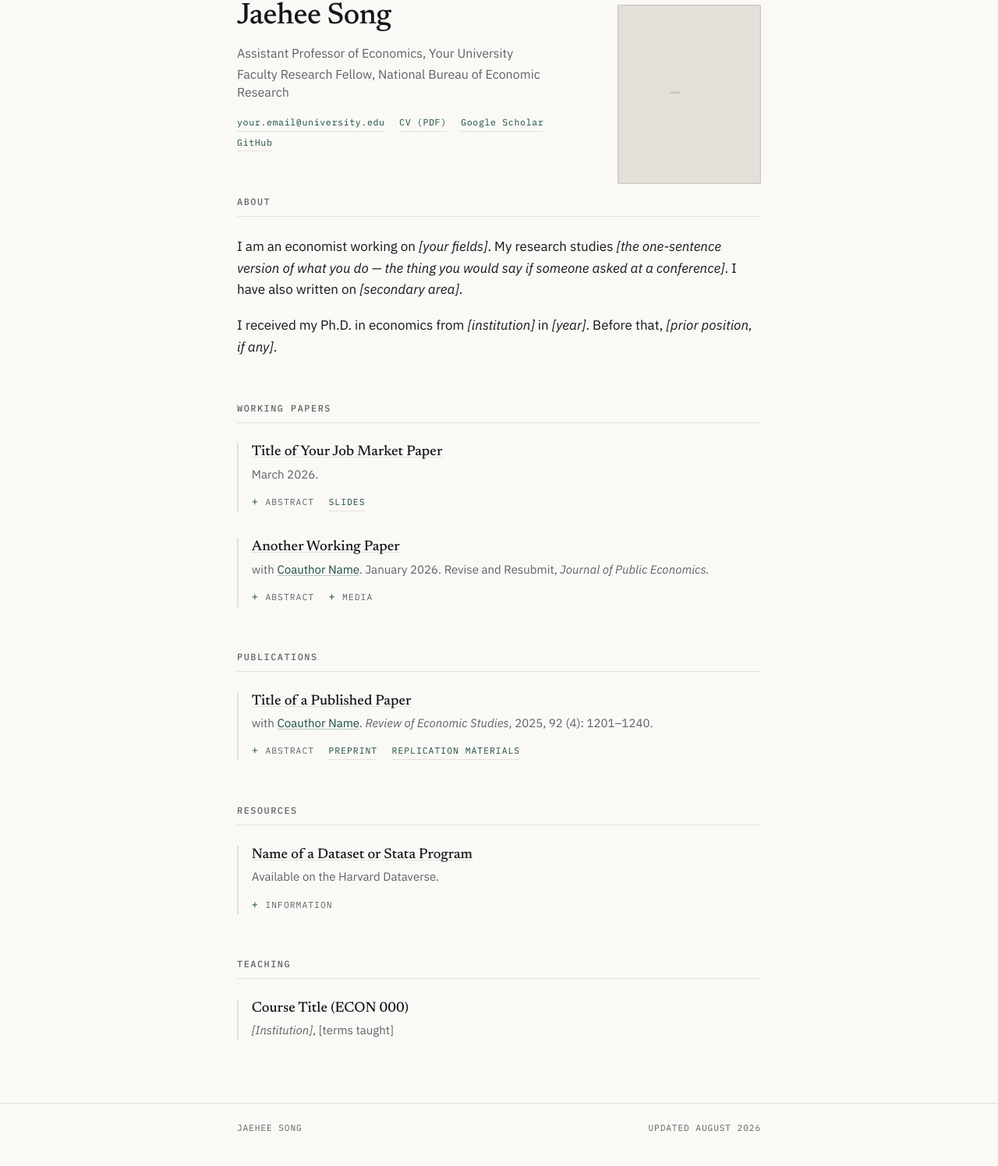
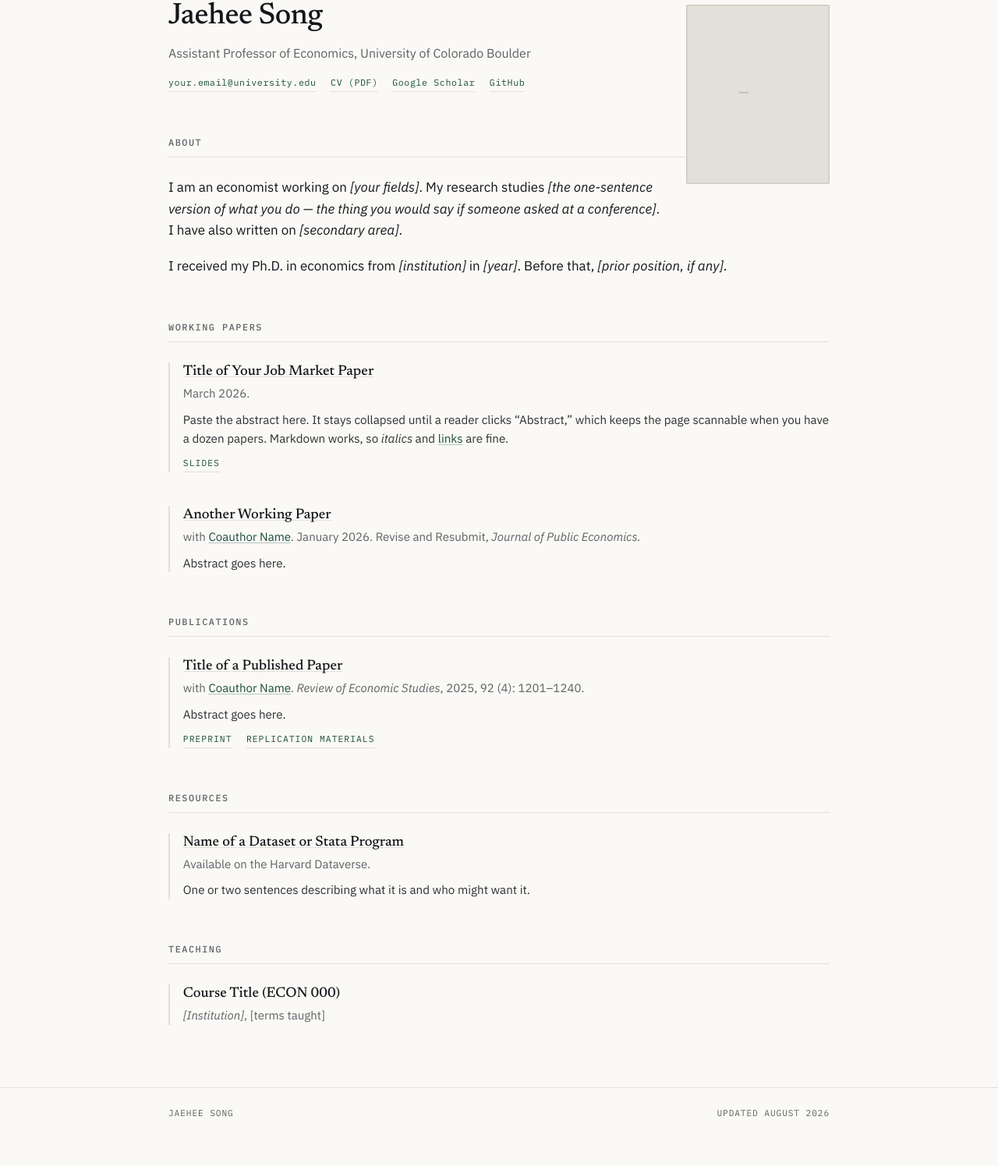
Before and after one commit to jaeheesong/jaeheesong.github.io, a Jekyll site: the page built from index.html, in a window 1280 px wide. Shown: the whole page at 78% size. Built offline with Jekyll 4.4.1, drawn with Linux system fonts in a browser that asks for light colours.

Commit message:
Add files via upload

```diff
--- a/_config.yml
+++ b/_config.yml
@@ -5,8 +5,7 @@ description: >-
 
 # Lines shown under your name, one per line. Add or remove freely.
 roles:
-  - Assistant Professor of Economics, Your University
-  - Faculty Research Fellow, National Bureau of Economic Research
+  - Assistant Professor of Economics, University of Colorado Boulder
 
 # ─── Header links (delete any line to hide that link) ─────────
 email: your.email@university.edu
--- a/_includes/entry.html
+++ b/_includes/entry.html
@@ -8,27 +8,13 @@
   <p class="entry-byline">{{ p.byline | markdownify | remove: "<p>" | remove: "</p>" }}</p>
   {%- endif %}
 
-  <div class="entry-tools">
-    {%- if p.content and p.content != "" %}
-    <details class="disclose">
-      <summary>{{ p.label | default: "Abstract" }}</summary>
-      <div class="disclose-body">{{ p.content | markdownify }}</div>
-    </details>
-    {%- endif %}
+  {%- if p.content and p.content != "" %}
+  <div class="entry-abstract">{{ p.content | markdownify }}</div>
+  {%- endif %}
 
-    {%- if p.media %}
-    <details class="disclose">
-      <summary>Media</summary>
-      <div class="disclose-body media-list">
-        {%- for m in p.media %}<a href="{{ m.url }}">{{ m.name }}</a>{% unless forloop.last %} · {% endunless %}{% endfor -%}
-      </div>
-    </details>
-    {%- endif %}
-
-    {%- if p.links %}
-    <span class="entry-links">
-      {%- for l in p.links %}<a href="{{ l.url | relative_url }}">{{ l.name }}</a>{% endfor -%}
-    </span>
-    {%- endif %}
-  </div>
+  {%- if p.links %}
+  <p class="entry-links">
+    {%- for l in p.links %}<a href="{{ l.url | relative_url }}">{{ l.name }}</a>{% endfor -%}
+  </p>
+  {%- endif %}
 </article>
--- a/assets/css/style.css
+++ b/assets/css/style.css
@@ -10,13 +10,14 @@
   --rule:       #e2e0d8;
   --muted:      #5e6266;
   --accent:     #1b4d3e;
-  --accent-dim: #edf2ef;
 
   --display: "Newsreader", Georgia, serif;
   --body:    "IBM Plex Sans", -apple-system, BlinkMacSystemFont, "Segoe UI", sans-serif;
   --mono:    "IBM Plex Mono", ui-monospace, "SF Mono", Menlo, monospace;
 
-  --measure: 45rem;
+  /* Width of the content column. Raise for narrower side margins,
+     lower for easier reading. 45rem was the original. */
+  --measure: 56rem;
 }
 
 *, *::before, *::after { box-sizing: border-box; }
@@ -38,7 +39,7 @@ body {
   padding: 0 1.5rem;
 }
 
-main { padding-top: 3.5rem; }
+main { padding-top: 6rem; }
 main::after { content: ""; display: block; clear: both; }
 
 /* ─── Links ─────────────────────────────────────────────── */
@@ -131,7 +132,7 @@ em { font-style: italic; }
 
 .entry {
   padding-left: 1.05rem;
-  margin-bottom: 2.1rem;
+  margin-bottom: 2.7rem;
   border-left: 2px solid var(--rule);
   transition: border-color 160ms ease;
 }
@@ -155,57 +156,20 @@ em { font-style: italic; }
   color: var(--muted);
 }
 
-/* Toggle row: closed items sit on one line; an opened one takes its own */
-.entry-tools {
+.entry-abstract {
+  margin: 0 0 0.7rem;
+  font-size: 0.95rem;
+  line-height: 1.6;
+  color: #2c3033;
+}
+.entry-abstract p { margin: 0 0 0.7rem; }
+.entry-abstract p:last-child { margin-bottom: 0; }
+
+.entry-links {
   display: flex;
   flex-wrap: wrap;
-  align-items: baseline;
-  gap: 0.4rem 1.15rem;
-}
-
-.disclose { margin: 0; }
-.disclose[open] { flex-basis: 100%; }
-
-.disclose summary {
-  display: inline-flex;
-  align-items: baseline;
-  gap: 0.4rem;
-  cursor: pointer;
-  list-style: none;
-  user-select: none;
-  font-family: var(--mono);
-  font-size: 0.71rem;
-  letter-spacing: 0.09em;
-  text-transform: uppercase;
-  color: var(--muted);
-}
-.disclose summary::-webkit-details-marker { display: none; }
-.disclose summary::before {
-  content: "+";
-  color: var(--accent);
-  font-size: 0.85rem;
-  line-height: 1;
-  width: 0.7rem;
-}
-.disclose[open] summary::before { content: "\2013"; }
-.disclose summary:hover { color: var(--ink); }
-
-.disclose-body {
-  margin-top: 0.7rem;
-  padding: 0.85rem 1.05rem;
-  background: var(--accent-dim);
-  border-radius: 2px;
-  font-size: 0.93rem;
-  line-height: 1.58;
-}
-.disclose-body p:last-child { margin-bottom: 0; }
-
-.media-list { line-height: 1.9; }
-
-.entry-links {
-  display: inline-flex;
-  flex-wrap: wrap;
-  gap: 0.4rem 1.15rem;
+  gap: 0.35rem 1.15rem;
+  margin: 0;
   font-family: var(--mono);
   font-size: 0.71rem;
   letter-spacing: 0.09em;
@@ -236,7 +200,8 @@ em { font-style: italic; }
 
 @media (max-width: 40rem) {
   body { font-size: 16px; }
-  main { padding-top: 2.5rem; }
+  main { padding-top: 3rem; }
+  .wrap { padding: 0 1.15rem; }
 
   .portrait {
     float: none;
```
Also changed, not shown: FONTS.md (added, +100 -0 lines), _papers/resource-01-example.md (+0 -1 lines), _papers/working-02-example.md (+0 -5 lines), README.md.
